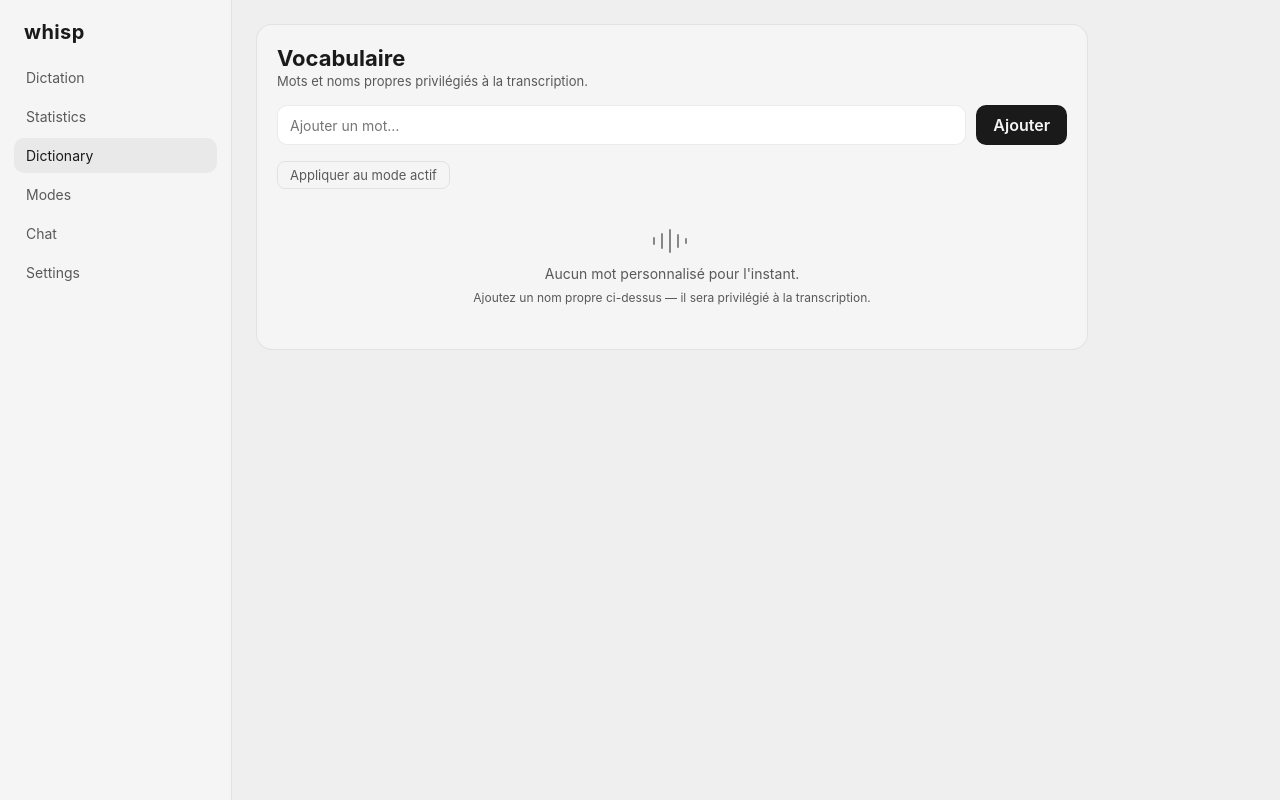
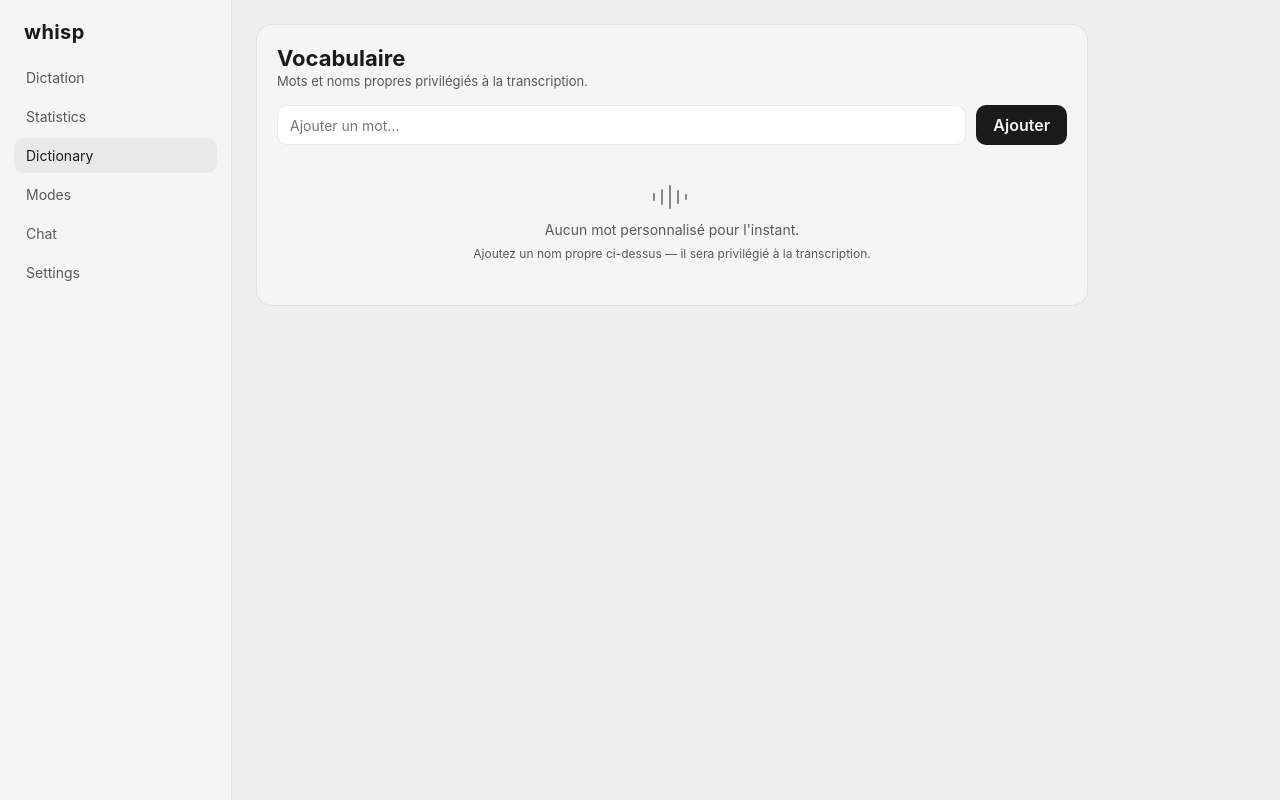
Before and after one commit to djeel/whisp, a Svelte app: page / in a window 1280 px wide. Both pictures are taken after a click on the tab "Dictionary". Built offline with nearby package versions, Linux system fonts and the light colour scheme.

Commit message:
dictionary: retire Appliquer au mode actif

```diff
--- a/src/components/VocabTab.svelte
+++ b/src/components/VocabTab.svelte
@@ -23,14 +23,9 @@
     />
     <button type="submit" class="primary">Ajouter</button>
   </form>
-  <div class="row">
-    <button type="button" class="ghost" onclick={() => store.applyVocabToActiveMode()}>
-      Appliquer au mode actif{store.activeModeEntry ? ` (${store.activeModeEntry.label})` : ""}
-    </button>
-    {#if store.vocabMsg}
-      <span class="field-hint" role="status">{store.vocabMsg}</span>
-    {/if}
-  </div>
+  {#if store.vocabMsg}
+    <p class="field-hint" role="status">{store.vocabMsg}</p>
+  {/if}
   {#if store.vocab.length === 0}
     <div class="empty">
       <svg class="empty-art" width="48" height="32" viewBox="0 0 48 32" fill="none" stroke="currentColor" stroke-width="2" stroke-linecap="round" aria-hidden="true">
```
